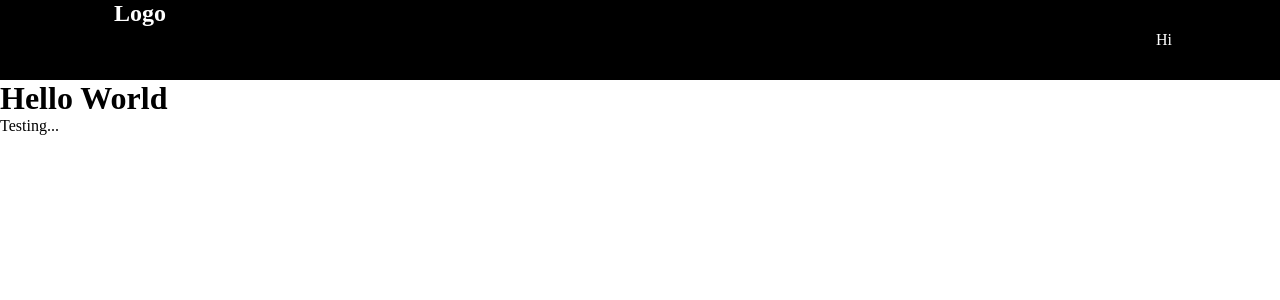
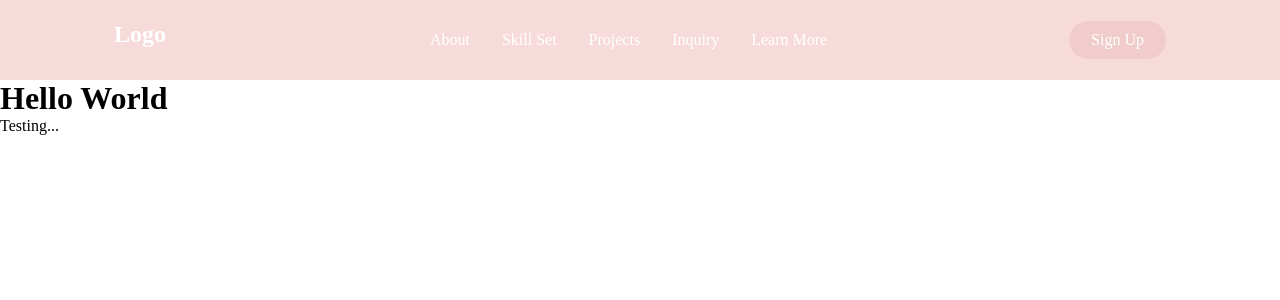
Before and after one commit to rjointer2/reactPortfolio, a Next.js app in the folder client/: page / in a window 1280 px wide. Shown: the top 300 px of the page. Built offline with nearby package versions, Linux system fonts and the light colour scheme.

Commit message:
finally got the package to play nice, it was a style error lol

```diff
--- a/client/components/Navbar/Navbar.js
+++ b/client/components/Navbar/Navbar.js
@@ -1,6 +1,10 @@
 
 import React from 'react';
-import { NavLogo, NavMenu, MobileMenu, Nav, NavContainer, NavLinks } from './NavbarStyles';
+import { NavLogo, NavMenu, MobileMenu, Nav, NavContainer, NavLinks, CreateAccount, CreateAccountBtn } from './NavbarStyles';
+
+// icons
+
+import { FaBars } from 'react-icons/fa'
 
 
 const Navbar = () => {
@@ -11,13 +15,28 @@ const Navbar = () => {
                     Logo
                 </NavLogo>
                 <MobileMenu>
-
+                    <FaBars/>
                 </MobileMenu>
                 <NavMenu>
-                    <NavLinks href="#">
-                        Hi
+                    <NavLinks href="about">
+                        About
+                    </NavLinks>
+                    <NavLinks href="about">
+                        Skill Set
+                    </NavLinks>
+                    <NavLinks href="about">
+                        Projects
+                    </NavLinks>
+                    <NavLinks href="about">
+                         Inquiry
+                    </NavLinks>
+                    <NavLinks href="about">
+                        Learn More
                     </NavLinks>
                 </NavMenu>
+                <CreateAccount>
+                    <CreateAccountBtn href="#">Sign Up</CreateAccountBtn>
+                </CreateAccount>
             </NavContainer>
         </Nav>
     )
--- a/client/components/Navbar/NavbarStyles.js
+++ b/client/components/Navbar/NavbarStyles.js
@@ -3,8 +3,14 @@ import styled from 'styled-components';
 import { Link } from 'react-scroll';
 import { Link as LinkN } from 'react-scroll';
 
+// Palette
+
+const primary = "#f7dada" // light Pink
+const secondary = "#f0cccc" // biege
+const white = "#fff" // white
+
 export const Nav = styled.nav`
-    background: #000;
+    background: ${primary};
     height: 80px;
     display: flex;
     justify-content: center;
@@ -23,7 +29,6 @@ export const Nav = styled.nav`
 export const NavContainer = styled.div`
     display: flex;
     justify-content: space-between;
-    height: 80px;
     z-index: 1;
     width: 100%;
     padding: 0 24px;
@@ -31,7 +36,7 @@ export const NavContainer = styled.div`
 `;
 
 export const NavLogo = styled(Link)`
-    color: #fff;
+    color: ${white};
     justify-self: flex-start;
     cursor: pointer;
     font-size: 1.5rem;
@@ -46,11 +51,12 @@ export const MobileMenu = styled.div`
 
     @media screen and (max-width: 768px) {
         display: block;
-        position: absolute;
         top: 0;
         right: 0;
+        transform: translate(-100%, 60%)
         font-size: 1.8rem;
         cursor: pointer;
+        color: ${white};
     }
 `
 
@@ -71,7 +77,7 @@ export const NavItem = styled.li`
 `
 
 export const NavLinks = styled(LinkN)`
-    color: #fff;
+    color: ${white};
     display: flex;
     align-items: center;
     text-decoration: none;
@@ -80,7 +86,36 @@ export const NavLinks = styled(LinkN)`
     cursor: pointer;
 
     &.active {
-        border-bottom: 3px solid #fff;
+        border-bottom: 3px solid ${secondary};
     }
 
 `
+
+export const CreateAccount = styled.nav`
+    display: flex;
+    align-items: center;
+
+    @media screen and (max-width: 768px) {
+        display: none;
+    }
+`
+
+export const CreateAccountBtn = styled(LinkN)`
+    border-radius: 50px;
+    background: ${secondary};
+    white-space:  nowrap;
+    padding: 10px 22px;
+    color: ${white};
+    font-soze: 16px;
+    outline: none;
+    border: none;
+    cursor: pointer;
+    transition: all 0.2s ease-in-out;
+    text-decoration: none;
+
+    &:hover {
+        transition: all 0.2s ease-in-out;
+        background: ${white};
+        color: ${primary};
+    }
+`
--- a/client/package.json
+++ b/client/package.json
@@ -16,6 +16,7 @@
     "next": "^10.2.3",
     "react": "^17.0.2",
     "react-dom": "^17.0.2",
+    "react-icons": "^4.2.0",
     "react-scroll": "^1.8.2",
     "styled-components": "^5.3.0"
   },
```
Also changed, not shown: 1 other file (tests, documents, lock files or other folders).
